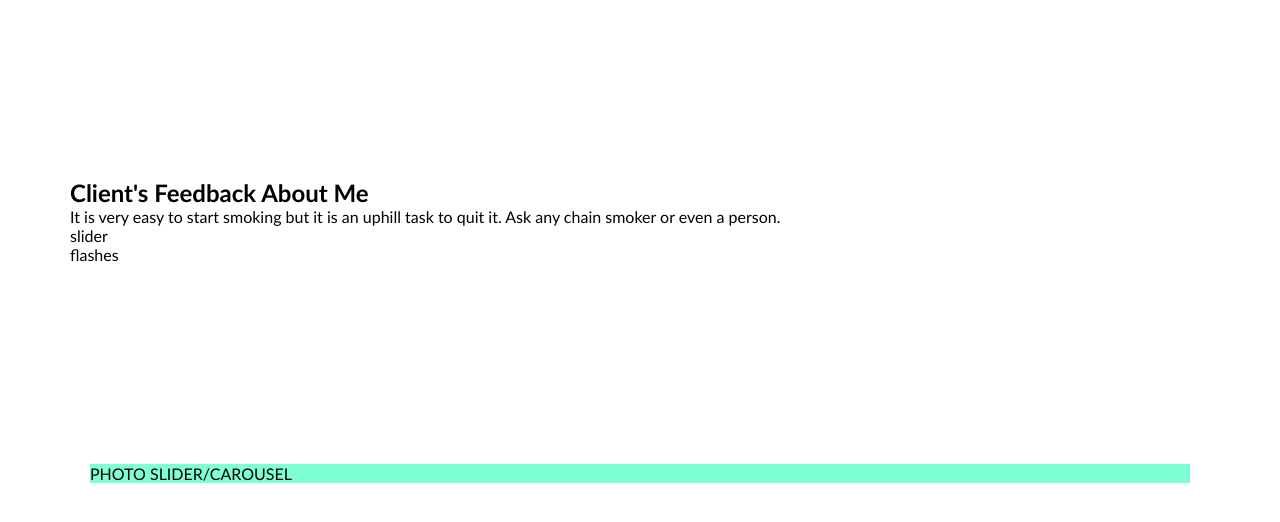
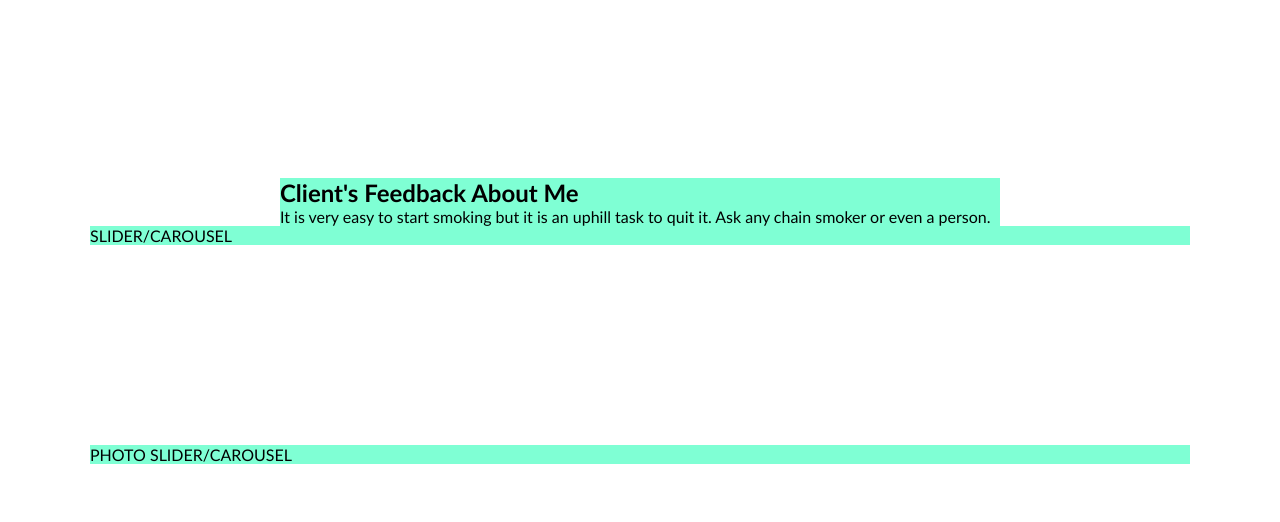
Before and after one commit to front-end-by-rimantas/35-grupe-portfolio-personal, a website: page index.html in a window 1280 px wide. Shown: the part 152-674 px from the top of the page. Drawn offline with Linux system fonts and the light colour scheme.

Commit message:
testimonials

```diff
--- a/index.html
+++ b/index.html
@@ -50,15 +50,14 @@
     <!-- Testimonials -->
     <section class="container">
       <div class="row">
-        <div>
+        <div class="col-12 col-md-8 ml-md-2">
           <h2>Client's Feedback About Me</h2>
           <p>
             It is very easy to start smoking but it is an uphill task to quit
             it. Ask any chain smoker or even a person.
           </p>
         </div>
-        <div>slider</div>
-        <span>flashes</span>
+        <div class="col-12">SLIDER/CAROUSEL</div>
       </div>
     </section>
     <!-- end of Testimonials -->
```
